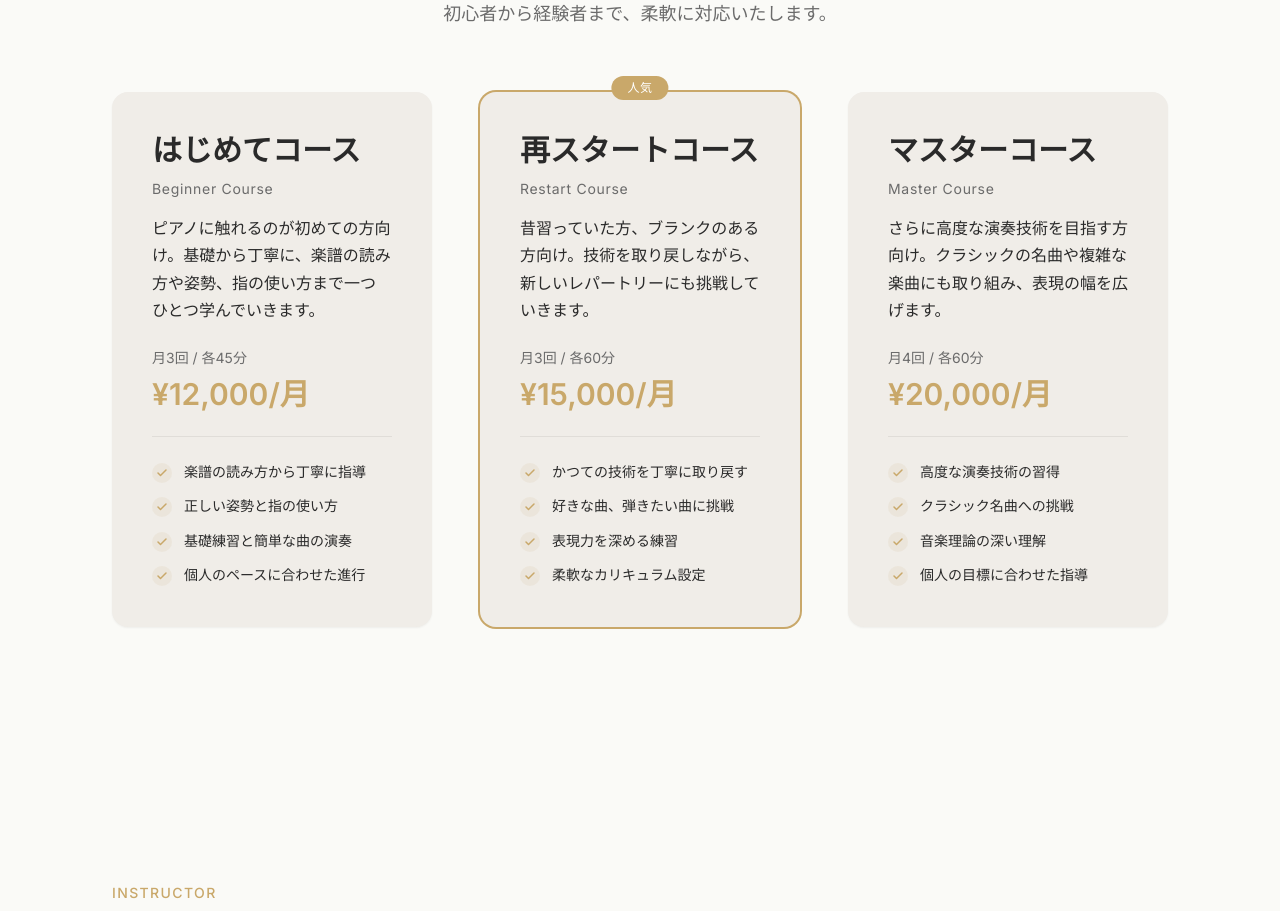
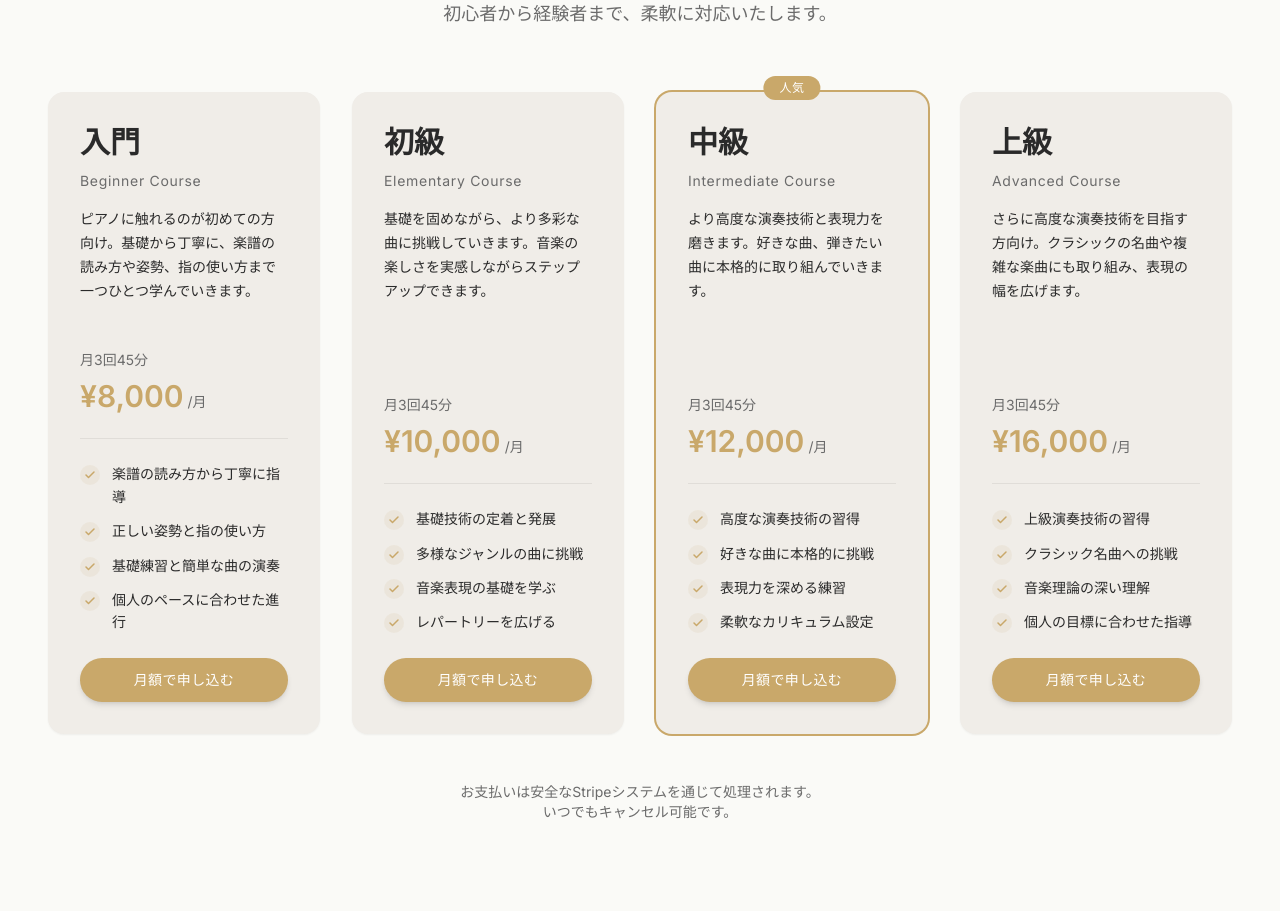
Before and after one commit to jvvinoth/happy-piano-035276e8, a React (Vite) app: page / in a window 1280 px wide. Shown: the part 1860-2771 px from the top of the page. Built offline with nearby package versions, Linux system fonts and the light colour scheme; a web font is replaced by a local one.

Commit message:
update: Replace current 3 lesson plans (はじめてコース, 再スタートコース, マスターコース) with 4 new c

```diff
--- a/src/components/Header.tsx
+++ b/src/components/Header.tsx
@@ -102,7 +102,7 @@ const Header: React.FC = () => {
         </div>
       </header>
 
-      {/* Mobile Menu Modal Overlay */}
+      {/* Mobile Menu Modal Overlay with 30% transparency */}
       {isMobileMenuOpen && (
         <div
           className="fixed inset-0 bg-black/30 z-40 md:hidden"
--- a/src/components/LessonPlansSection.tsx
+++ b/src/components/LessonPlansSection.tsx
@@ -23,13 +23,48 @@ const LessonPlansSection: React.FC = () => {
     return () => observer.disconnect();
   }, []);
 
+  const handleStripeCheckout = async (priceId: string, planName: string) => {
+    // Integration point for Stripe Checkout
+    // See src/lib/stripe.ts for complete backend setup guide
+
+    try {
+      // In production, this would call your backend API:
+      // const response = await fetch('/api/create-checkout-session', {
+      //   method: 'POST',
+      //   headers: { 'Content-Type': 'application/json' },
+      //   body: JSON.stringify({
+      //     priceId,
+      //     planName,
+      //     mode: 'subscription',
+      //     successUrl: `${window.location.origin}/success?session_id={CHECKOUT_SESSION_ID}`,
+      //     cancelUrl: window.location.href,
+      //   })
+      // });
+      // const { url } = await response.json();
+      // window.location.href = url;
+
+      // Demo alert (replace with actual Stripe integration)
+      alert(
+        `Stripe月額サブスクリプション\n\n` +
+        `コース: ${planName}\n` +
+        `Price ID: ${priceId}\n\n` +
+        `本番環境では、Stripe Checkoutページへリダイレクトされ、\n` +
+        `月額での自動課金が設定されます。\n\n` +
+        `詳細な実装方法は src/lib/stripe.ts をご確認ください。`
+      );
+    } catch (error) {
+      console.error('Checkout error:', error);
+      alert('エラーが発生しました。もう一度お試しください。');
+    }
+  };
+
   return (
     <section
       id="lesson-plans"
       ref={sectionRef}
       className="bg-background py-20 md:py-32"
     >
-      <div className="max-w-6xl mx-auto px-6 md:px-12">
+      <div className="max-w-7xl mx-auto px-6 md:px-12">
         {/* Section Header */}
         <div className="text-center mb-16" data-reveal>
           <div className="text-sm uppercase tracking-widest text-primary font-medium mb-3">
@@ -47,13 +82,13 @@ const LessonPlansSection: React.FC = () => {
         </div>
 
         {/* Lesson Plan Cards */}
-        <div className="grid md:grid-cols-3 gap-8 md:gap-12">
+        <div className="grid md:grid-cols-2 lg:grid-cols-4 gap-6 md:gap-8">
           {siteContent.lessonPlans.plans.map((plan, index) => (
             <div
               key={index}
               data-reveal
               style={{ transitionDelay: `${index * 0.1}s` }}
-              className={`bg-surface rounded-2xl p-8 md:p-10 shadow-sm hover:shadow-xl transition-all duration-300 hover:-translate-y-2 relative ${
+              className={`bg-surface rounded-2xl p-8 shadow-sm hover:shadow-xl transition-all duration-300 hover:-translate-y-2 relative flex flex-col ${
                 plan.featured ? 'ring-2 ring-primary' : ''
               }`}
             >
@@ -64,7 +99,7 @@ const LessonPlansSection: React.FC = () => {
               )}
 
               {/* Card Header */}
-              <div className="mb-6">
+              <div className="mb-6 flex-grow">
                 <h3 className="font-serif text-2xl md:text-3xl font-semibold text-charcoal mb-2"
                     style={{ lineHeight: '1.3' }}>
                   {plan.name}
@@ -72,7 +107,7 @@ const LessonPlansSection: React.FC = () => {
                 <p className="text-sm text-text-muted tracking-wider mb-4">
                   {plan.subtitle}
                 </p>
-                <p className="text-base text-charcoal mb-6" style={{ lineHeight: '1.7' }}>
+                <p className="text-sm text-charcoal mb-6" style={{ lineHeight: '1.7' }}>
                   {plan.description}
                 </p>
               </div>
@@ -82,13 +117,16 @@ const LessonPlansSection: React.FC = () => {
                 <div className="flex items-baseline justify-between mb-2">
                   <span className="text-sm text-text-muted">{plan.duration}</span>
                 </div>
-                <div className="text-3xl font-bold text-primary">
-                  {plan.price}
+                <div className="flex items-baseline gap-1">
+                  <span className="text-3xl font-bold text-primary">
+                    {plan.price}
+                  </span>
+                  <span className="text-sm text-text-muted">{plan.priceUnit}</span>
                 </div>
               </div>
 
               {/* Features */}
-              <ul className="space-y-3">
+              <ul className="space-y-3 mb-6">
                 {plan.features.map((feature, i) => (
                   <li key={i} className="flex items-start gap-3">
                     <div className="flex-shrink-0 w-5 h-5 rounded-full bg-primary/10 flex items-center justify-center mt-0.5">
@@ -100,8 +138,24 @@ const LessonPlansSection: React.FC = () => {
                   </li>
                 ))}
               </ul>
+
+              {/* Stripe Subscribe Button */}
+              <button
+                onClick={() => handleStripeCheckout(plan.stripePriceId, plan.name)}
+                className="w-full bg-primary text-white py-3 px-6 rounded-full font-medium text-sm tracking-wide hover:bg-accent transition-all duration-300 hover:scale-105 shadow-md mt-auto"
+              >
+                月額で申し込む
+              </button>
             </div>
           ))}
+        </div>
+
+        {/* Note about Stripe */}
+        <div className="text-center mt-12" data-reveal>
+          <p className="text-sm text-text-muted">
+            お支払いは安全なStripeシステムを通じて処理されます。<br />
+            いつでもキャンセル可能です。
+          </p>
         </div>
       </div>
     </section>
--- a/src/lib/siteContent.ts
+++ b/src/lib/siteContent.ts
@@ -32,44 +32,65 @@ export const siteContent = {
     subtext: "初心者から経験者まで、柔軟に対応いたします。",
     plans: [
       {
-        name: "はじめてコース",
+        name: "入門",
         subtitle: "Beginner Course",
         description: "ピアノに触れるのが初めての方向け。基礎から丁寧に、楽譜の読み方や姿勢、指の使い方まで一つひとつ学んでいきます。",
-        duration: "月3回 / 各45分",
-        price: "¥12,000/月",
+        duration: "月3回45分",
+        price: "¥8,000",
+        priceUnit: "/月",
         features: [
           "楽譜の読み方から丁寧に指導",
           "正しい姿勢と指の使い方",
           "基礎練習と簡単な曲の演奏",
           "個人のペースに合わせた進行"
-        ]
+        ],
+        stripePriceId: "price_beginner_8000"
       },
       {
-        name: "再スタートコース",
-        subtitle: "Restart Course",
-        description: "昔習っていた方、ブランクのある方向け。技術を取り戻しながら、新しいレパートリーにも挑戦していきます。",
-        duration: "月3回 / 各60分",
-        price: "¥15,000/月",
+        name: "初級",
+        subtitle: "Elementary Course",
+        description: "基礎を固めながら、より多彩な曲に挑戦していきます。音楽の楽しさを実感しながらステップアップできます。",
+        duration: "月3回45分",
+        price: "¥10,000",
+        priceUnit: "/月",
         features: [
-          "かつての技術を丁寧に取り戻す",
-          "好きな曲、弾きたい曲に挑戦",
+          "基礎技術の定着と発展",
+          "多様なジャンルの曲に挑戦",
+          "音楽表現の基礎を学ぶ",
+          "レパートリーを広げる"
+        ],
+        stripePriceId: "price_elementary_10000"
+      },
+      {
+        name: "中級",
+        subtitle: "Intermediate Course",
+        description: "より高度な演奏技術と表現力を磨きます。好きな曲、弾きたい曲に本格的に取り組んでいきます。",
+        duration: "月3回45分",
+        price: "¥12,000",
+        priceUnit: "/月",
+        features: [
+          "高度な演奏技術の習得",
+          "好きな曲に本格的に挑戦",
           "表現力を深める練習",
           "柔軟なカリキュラム設定"
         ],
-        featured: true
+        featured: true,
+        stripePriceId: "price_intermediate_12000"
       },
       {
-        name: "マスターコース",
-        subtitle: "Master Course",
+        name: "上級",
+        subtitle: "Advanced Course",
         description: "さらに高度な演奏技術を目指す方向け。クラシックの名曲や複雑な楽曲にも取り組み、表現の幅を広げます。",
-        duration: "月4回 / 各60分",
-        price: "¥20,000/月",
+        duration: "月3回45分",
+        price: "¥16,000",
+        priceUnit: "/月",
         features: [
-          "高度な演奏技術の習得",
+          "上級演奏技術の習得",
           "クラシック名曲への挑戦",
           "音楽理論の深い理解",
           "個人の目標に合わせた指導"
-        ]
+        ],
+        stripePriceId: "price_advanced_16000"
       }
     ]
   },
--- /dev/null
+++ b/src/lib/stripe.ts
@@ -0,0 +1,105 @@
+/**
+ * Stripe Integration Helper
+ *
+ * This file contains the client-side logic for Stripe checkout.
+ * In production, you need to:
+ * 1. Set up a backend endpoint (e.g., /api/create-checkout-session)
+ * 2. Install @stripe/stripe-js: npm install @stripe/stripe-js
+ * 3. Set up Stripe webhook handlers for subscription events
+ * 4. Replace the placeholder API_ENDPOINT with your actual backend URL
+ */
+
+// Configuration
+const API_ENDPOINT = '/api/create-checkout-session'; // Replace with your backend URL
+// const STRIPE_PUBLISHABLE_KEY = 'pk_test_...'; // Add your Stripe publishable key
+
+export interface CheckoutSessionData {
+  priceId: string;
+  planName: string;
+  successUrl?: string;
+  cancelUrl?: string;
+}
+
+/**
+ * Create a Stripe Checkout session for monthly recurring subscription
+ */
+export async function createCheckoutSession(data: CheckoutSessionData): Promise<string> {
+  const response = await fetch(API_ENDPOINT, {
+    method: 'POST',
+    headers: {
+      'Content-Type': 'application/json',
+    },
+    body: JSON.stringify({
+      priceId: data.priceId,
+      planName: data.planName,
+      mode: 'subscription', // Monthly recurring
+      successUrl: data.successUrl || `${window.location.origin}/success?session_id={CHECKOUT_SESSION_ID}`,
+      cancelUrl: data.cancelUrl || window.location.href,
+    }),
+  });
+
+  if (!response.ok) {
+    throw new Error('Failed to create checkout session');
+  }
+
+  const { url } = await response.json();
+  return url;
+}
+
+/**
+ * Redirect to Stripe Checkout
+ */
+export async function redirectToCheckout(priceId: string, planName: string): Promise<void> {
+  try {
+    const checkoutUrl = await createCheckoutSession({ priceId, planName });
+    window.location.href = checkoutUrl;
+  } catch (error) {
+    console.error('Checkout error:', error);
+    throw error;
+  }
+}
+
+/**
+ * Backend Setup Guide (Node.js/Express example)
+ *
+ * Install dependencies:
+ * npm install stripe express
+ *
+ * Create endpoint:
+ *
+ * const stripe = require('stripe')(process.env.STRIPE_SECRET_KEY);
+ *
+ * app.post('/api/create-checkout-session', async (req, res) => {
+ *   const { priceId, planName, successUrl, cancelUrl } = req.body;
+ *
+ *   try {
+ *     const session = await stripe.checkout.sessions.create({
+ *       mode: 'subscription',
+ *       payment_method_types: ['card'],
+ *       line_items: [
+ *         {
+ *           price: priceId,
+ *           quantity: 1,
+ *         },
+ *       ],
+ *       success_url: successUrl,
+ *       cancel_url: cancelUrl,
+ *     });
+ *
+ *     res.json({ url: session.url });
+ *   } catch (error) {
+ *     res.status(500).json({ error: error.message });
+ *   }
+ * });
+ *
+ *
+ * Stripe Dashboard Setup:
+ * 1. Create Products in Stripe Dashboard for each course
+ * 2. Create recurring monthly Prices for each product:
+ *    - 入門: ¥8,000/month
+ *    - 初級: ¥10,000/month
+ *    - 中級: ¥12,000/month
+ *    - 上級: ¥16,000/month
+ * 3. Copy the Price IDs and replace them in siteContent.ts
+ * 4. Set up webhooks to handle subscription events (subscription.created, subscription.updated, etc.)
+ */
```
Also changed, not shown: 1 other file (tests, documents, lock files or other folders).
